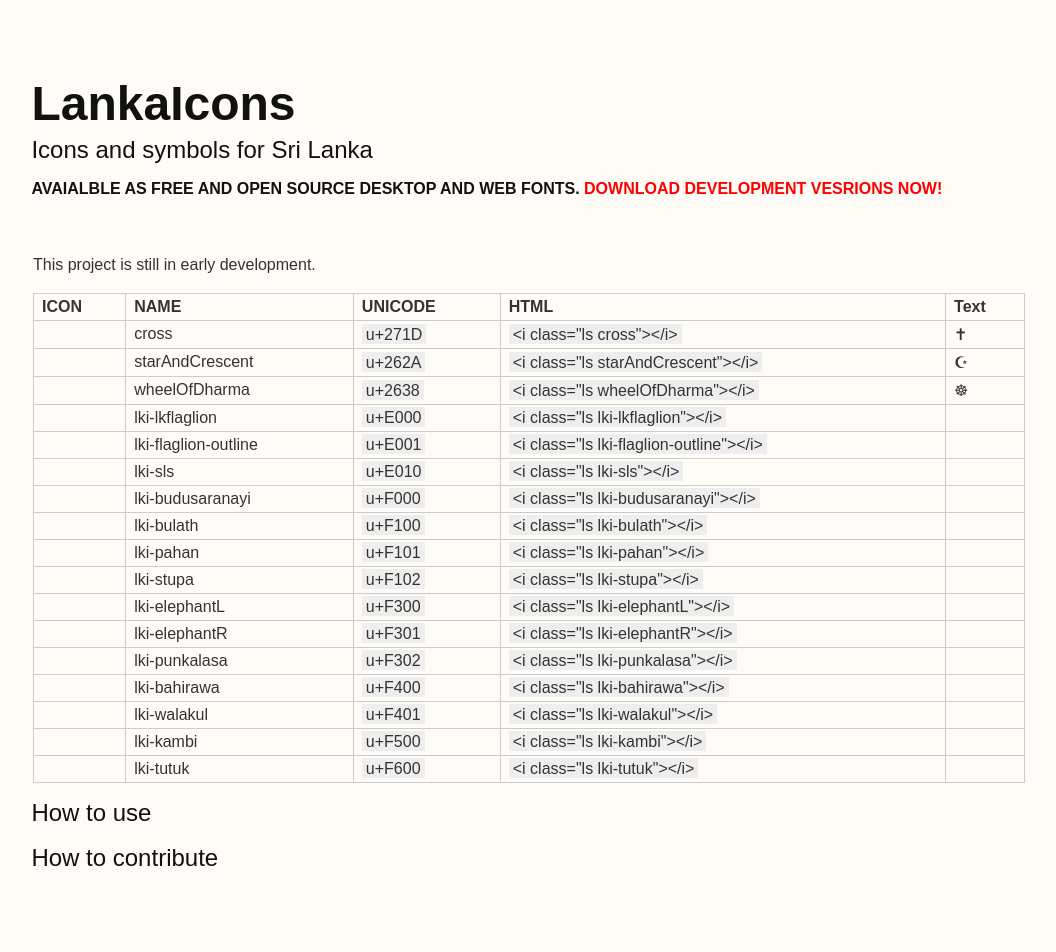
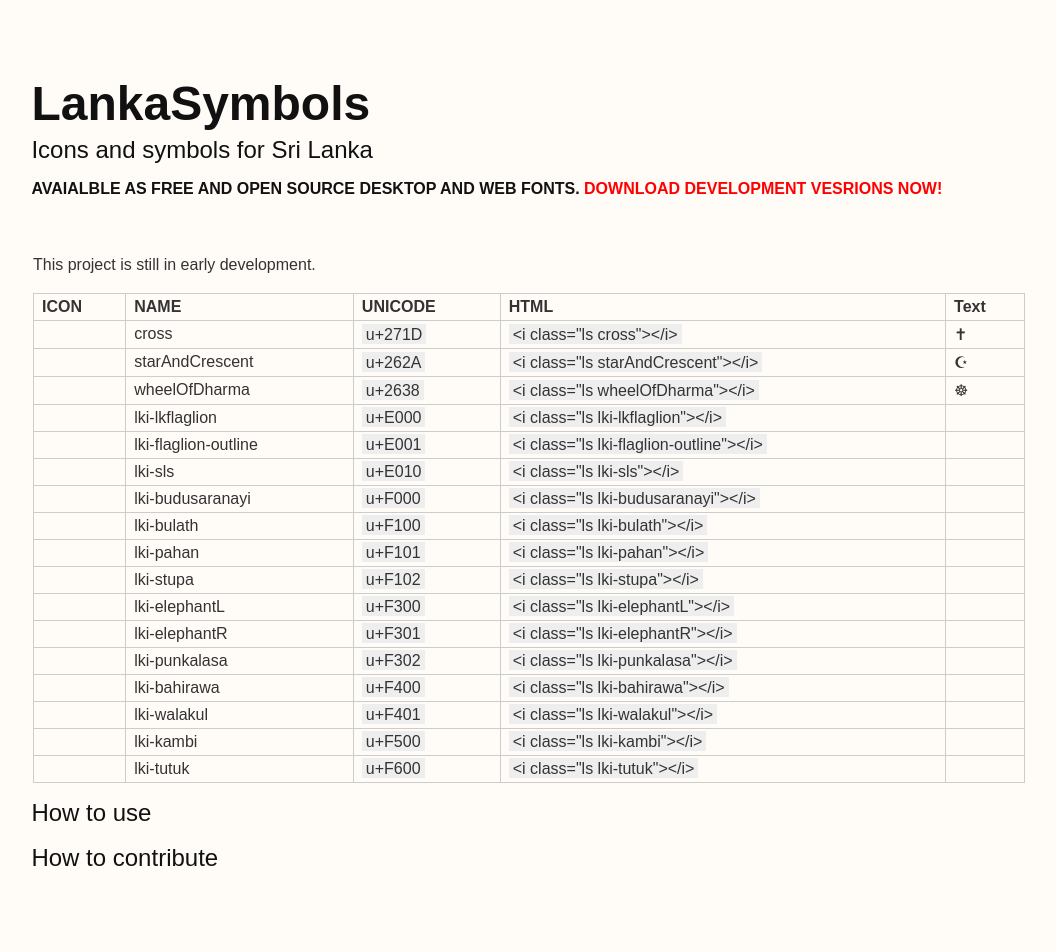
Before and after one commit to mooniak/lankasymbols, a Jekyll site: the page built from docs/index.md, in a window 1280 px wide. Shown: the whole page, without its empty margins (111-1167 px from the left). Built offline with Jekyll 4.4.1, drawn with Linux system fonts in a browser that asks for light colours; some web fonts are replaced; comment, search, counter and statistics services are not loaded.

Commit message:
Rename to LankaSymbols

```diff
--- a/docs/_config.yml
+++ b/docs/_config.yml
@@ -1,5 +1,5 @@
 # Site settings
-title: LankaIcons
+title: LankaSymbols
 baseurl:
 url:
 
--- a/docs/_layouts/home.html
+++ b/docs/_layouts/home.html
@@ -5,8 +5,8 @@
   <meta name="viewport" content="width=device-width, initial-scale=1">
   <link rel="stylesheet" href="./css/simplegrid.css">
   <link rel="stylesheet" href="./css/styles.css">
-  <!-- <link rel="stylesheet" href="./fonts/webfonts/lankaicons.css"> -->
-  <link rel="stylesheet" href="https://rawgit.com/textualworks/lankaicons/master/fonts/webfonts/lankaicons.css">
+  <!-- <link rel="stylesheet" href="./fonts/webfonts/lankasymbols.css"> -->
+  <link rel="stylesheet" href="https://rawgit.com/textualworks/lankasymbols/master/fonts/webfonts/lankasymbols.css">
   <link rel="canonical" href="{{ page.url | replace:'index.html','' | absolute_url }}">
 <style>
 
@@ -16,7 +16,7 @@ font-size: 50px;
 }
 
 .display-text {
-  font-family: 'LankaIcons';
+  font-family: 'LankaSymbols';
 
 }
 
@@ -40,7 +40,7 @@ font-size: 50px;
 </h2>
 
 <h3>Avaialble as free and open source desktop and web fonts.
-  <a class="nav-download" href="http://textual.works/downloads/lankaicons"><style=""></i>DOWNLOAD DEVELOPMENT VESRIONS NOW!</a>
+  <a class="nav-download" href="http://textual.works/downloads/lankasymbols"><style=""></i>DOWNLOAD DEVELOPMENT VESRIONS NOW!</a>
 </h3>
 <br>
 <br>
```
Also changed, not shown: fonts/webfonts/lankasymbols.css (renamed from fonts/webfonts/lankaicons.css, +6 -6 lines), LICENSE.txt, README.md, fonts/ttf/LankaIcons.ttf (deleted), fonts/ttf/LankaSymbols.ttf (added), fonts/webfonts/LankaIcons.ttf (deleted), fonts/webfonts/LankaIcons.woff (deleted), fonts/webfonts/LankaIcons.woff2 (deleted), fonts/webfonts/LankaSymbols.ttf (added), fonts/webfonts/LankaSymbols.ttf.woff (added), fonts/webfonts/LankaSymbols.ttf.woff2 (added), 1 other file.
